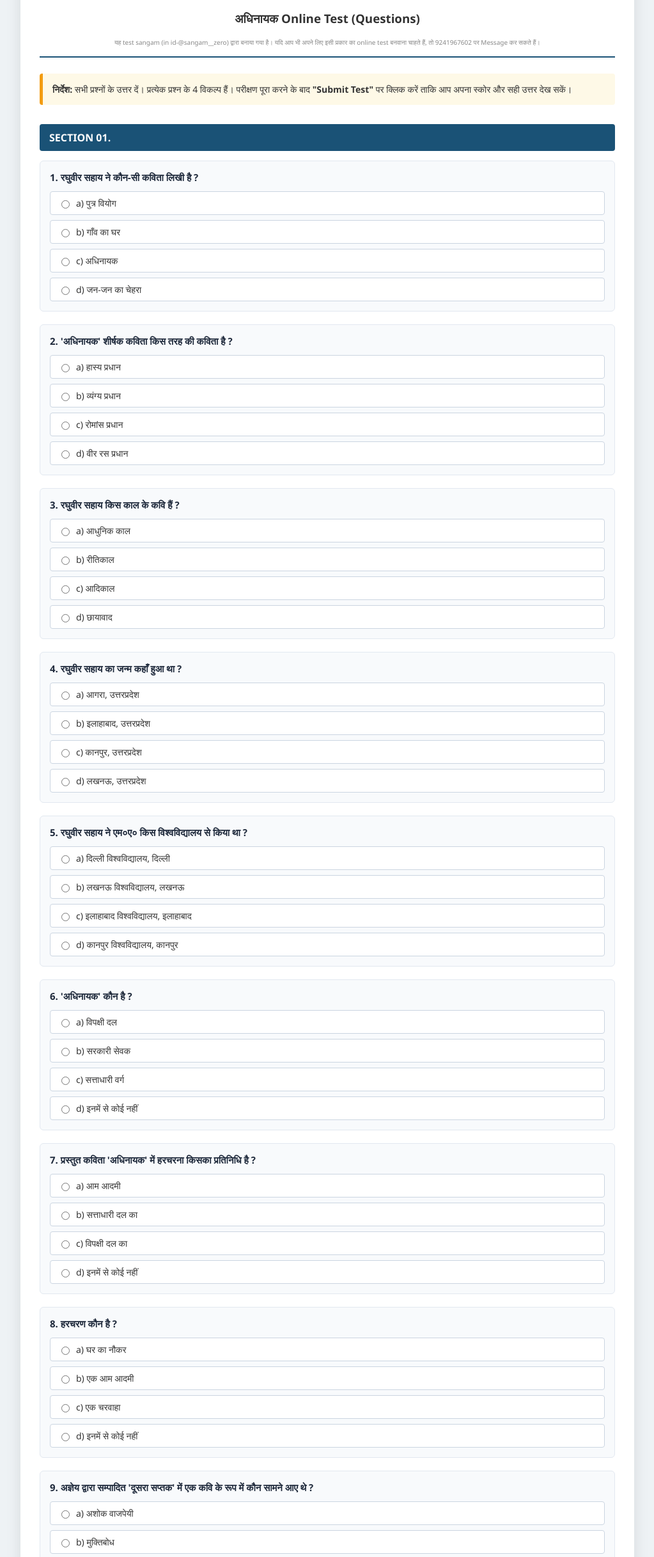
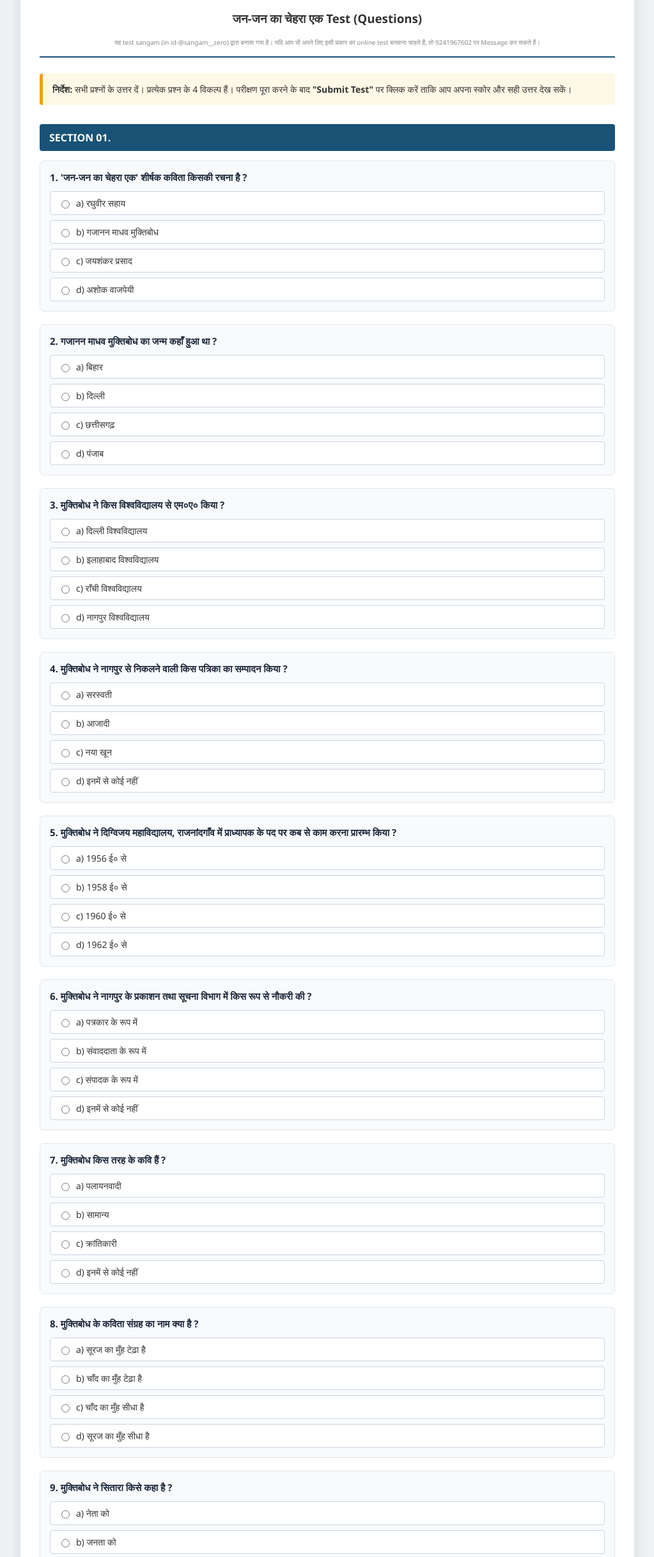
Before and after one commit to test-book-by-sangam/zero-42, a plain HTML site: page index.html in a window 1280 px wide. Shown: the part 97-2531 px from the top of the page at 64% size, without its empty margins (128-1151 px from the left). Drawn offline with Linux system fonts and the light colour scheme.

Commit message:
index.html

```diff
--- a/index.html
+++ b/index.html
@@ -48,7 +48,7 @@
 <div class="container">
     <div class="header">
         <h1>12th - LIVE EXAM PORTAL</h1>
-        <h3>अधिनायक Online Test (Questions)</h3>
+        <h3>जन-जन का चेहरा एक Test (Questions)</h3>
 <h2 style="font-size:10px; color:#888; font-weight:normal;">
     यह test sangam (in id-@sangam__zero) द्वारा बनाया गया है। यदि आप भी अपने लिए इसी प्रकार का online test बनवाना चाहते हैं, तो 9241967602 पर Message कर सकते हैं।</h2>
     </div>
@@ -65,35 +65,34 @@
         <script>
             // All 50 Questions Data (Generated Dynamically for clean code)
            const questions = [
-                // SECTION - अधिनायक (रघुवीर सहाय) - Hindi 12th Objective Questions
-                { q: "1. रघुवीर सहाय ने कौन-सी कविता लिखी है ?", opt: ["पुत्र वियोग", "गाँव का घर", "अधिनायक", "जन-जन का चेहरा"], ans: 2 },
-                { q: "2. 'अधिनायक' शीर्षक कविता किस तरह की कविता है ?", opt: ["हास्य प्रधान", "व्यंग्य प्रधान", "रोमांस प्रधान", "वीर रस प्रधान"], ans: 1 },
-                { q: "3. रघुवीर सहाय किस काल के कवि हैं ?", opt: ["आधुनिक काल", "रीतिकाल", "आदिकाल", "छायावाद"], ans: 0 },
-                { q: "4. रघुवीर सहाय का जन्म कहाँ हुआ था ?", opt: ["आगरा, उत्तरप्रदेश", "इलाहाबाद, उत्तरप्रदेश", "कानपुर, उत्तरप्रदेश", "लखनऊ, उत्तरप्रदेश"], ans: 3 },
-                { q: "5. रघुवीर सहाय ने एम०ए० किस विश्वविद्यालय से किया था ?", opt: ["दिल्ली विश्वविद्यालय, दिल्ली", "लखनऊ विश्वविद्यालय, लखनऊ", "इलाहाबाद विश्वविद्यालय, इलाहाबाद", "कानपुर विश्वविद्यालय, कानपुर"], ans: 1 },
-                { q: "6. 'अधिनायक' कौन है ?", opt: ["विपक्षी दल", "सरकारी सेवक", "सत्ताधारी वर्ग", "इनमें से कोई नहीं"], ans: 2 },
-                { q: "7. प्रस्तुत कविता 'अधिनायक' में हरचरना किसका प्रतिनिधि है ?", opt: ["आम आदमी", "सत्ताधारी दल का", "विपक्षी दल का", "इनमें से कोई नहीं"], ans: 0 },
-                { q: "8. हरचरण कौन है ?", opt: ["घर का नौकर", "एक आम आदमी", "एक चरवाहा", "इनमें से कोई नहीं"], ans: 0 },
-                { q: "9. अज्ञेय द्वारा सम्पादित 'दूसरा सप्तक' में एक कवि के रूप में कौन सामने आए थे ?", opt: ["अशोक वाजपेयी", "मुक्तिबोध", "रघुवीर सहाय", "ज्ञानेंद्रपति"], ans: 2 },
-                { q: "10. 'दूसरा सप्तक' के सात कवियों में कौन शामिल है ?", opt: ["जयशंकर प्रसाद", "रघुवीर सहाय", "मुक्तिबोध", "इनमें से कोई नहीं"], ans: 1 },
-                { q: "11. 'अधिनायक' शीर्षक कविता किस पर व्यंग्य है ?", opt: ["समकालीन राजनीति पर", "समकालीन राजनीतिक व्यवस्था पर", "सरकारी तंत्र पर", "इनमें से कोई नहीं"], ans: 0 },
-                { q: "12. रघुवीर सहाय किस सप्तक में एक कवि के रूप में शामिल हुए ?", opt: ["पहला सप्तक", "दूसरा सप्तक", "तीसरा सप्तक", "चौथा सप्तक"], ans: 1 },
-                { q: "13. रघुवीर सहाय की किस रचना के लिए साहित्य अकादमी पुरस्कार प्रदान किया गया ?", opt: ["हँसो-हँसो जल्दी हँसो", "कुछ पत्ते कुछ चिट्ठियाँ", "वे भूल गए हैं", "इनमें से कोई नहीं"], ans: 2 },
-                { q: "14. निम्नलिखित में कौन-सी रचना रघुवीर सहाय की नहीं है ?", opt: ["सीढ़ियों पर धूप में", "दिल्ली मेरा परदेश", "जो आदमी हम बना रहे हैं", "चाँद का मुँह टेढ़ा है"], ans: 3 },
-                { q: "15. निम्नलिखित में कौन-सी रचना रघुवीर सहाय की है ?", opt: ["काठ का सपना", "टूटी हुई बिखरी हुई", "वे लोग भूल गए हैं", "ध्रुवस्वामिनी"], ans: 2 },
-                { q: "16. रघुवीर सहाय नई दिल्ली से निकलने वाले किस अखबार के विशेष संवाददाता थे ?", opt: ["नवभारत टाइम्स", "हिन्दुस्तान टाइम्स", "टाइम्स ऑफ इंडिया", "इनमें से कोई नहीं"], ans: 0 },
-                { q: "17. रघुवीर सहाय किस समाचार साप्ताहिक के प्रधान संपादक थे ?", opt: ["दिनमान", "रविवार", "आज", "अमर उजाला"], ans: 0 },
-                { q: "18. 'दिल्ली मेरा परदेस' क्या है ?", opt: ["निबंध", "कहानी", "उपन्यास", "कविता"], ans: 0 },
-                { q: "19. 'आत्महत्या के विरुद्ध' क्या है ?", opt: ["निबंध", "कहानी", "कविता", "आलोचना"], ans: 2 },
-                { q: "20. रघुवीर सहाय का जन्म कब हुआ था ?", opt: ["9 दिसंबर, 1929 को", "19 दिसंबर, 1930 को", "29 सितंबर, 1931 को", "19 दिसंबर, 1928 को"], ans: 0 },
-                { q: "21. रघुवीर सहाय के पिताजी का क्या नाम था ?", opt: ["रघुवंश सहाय", "हरदेव सहाय", "मणिशंकर सहाय", "रघुनंदन सहाय"], ans: 1 },
-                { q: "22. रघुवीर सहाय का जन्म स्थल कौन-सा है ?", opt: ["काशी", "लखनऊ", "मेरठ", "आगरा"], ans: 1 },
-                { q: "23. कौन-सी कृति रघुवीर सहाय की है ?", opt: ["अतिरिक्त नहीं", "मुर्दाघर", "जहाज का पंछी", "सीढ़ियों पर धूप में"], ans: 3 },
-                { q: "24. 'अधिनायक' के रचयिता कौन हैं ?", opt: ["मुक्तिबोध", "रघुवीर सहाय", "नचिकेता", "ज्ञानेंद्रपति"], ans: 1 },
-                { q: "25. 'हँसो-हँसो जल्दी हँसो' के कवि हैं –", opt: ["रघुवीर सहाय", "मलयज", "सर्वेश्वर दयाल सक्सेना", "धूमिल"], ans: 0 },
-                { q: "26. रघुवीर सहाय किसके प्रधान संपादक थे ?", opt: ["'रविकर' के", "'दिनमान' के", "'साप्ताहिक हिन्दुस्तान' के", "'धर्मयुग' के"], ans: 1 },
-                { q: "27. रघुवीर सहाय किस कृति के रचनाकार हैं ?", opt: ["'तितली' के", "'इरावती' के", "'चितकोबरा' के", "'कुछ पते कुछ चिट्ठियाँ' के"], ans: 3 },
-                { q: "28. रघुवीर सहाय किस शती के रचनाकार हैं ?", opt: ["अठारहवीं शती के", "बीसवीं शती के", "उन्नीसवीं शती के", "इक्कीसवीं शती के"], ans: 1 }
+                // SECTION - जन-जन का चेहरा एक (गजानन माधव मुक्तिबोध) - Hindi 12th Objective Questions
+                { q: "1. 'जन-जन का चेहरा एक' शीर्षक कविता किसकी रचना है ?", opt: ["रघुवीर सहाय", "गजानन माधव मुक्तिबोध", "जयशंकर प्रसाद", "अशोक वाजपेयी"], ans: 1 },
+                { q: "2. गजानन माधव मुक्तिबोध का जन्म कहाँ हुआ था ?", opt: ["बिहार", "दिल्ली", "छत्तीसगढ़", "पंजाब"], ans: 2 },
+                { q: "3. मुक्तिबोध ने किस विश्वविद्यालय से एम०ए० किया ?", opt: ["दिल्ली विश्वविद्यालय", "इलाहाबाद विश्वविद्यालय", "राँची विश्वविद्यालय", "नागपुर विश्वविद्यालय"], ans: 3 },
+                { q: "4. मुक्तिबोध ने नागपुर से निकलने वाली किस पत्रिका का सम्पादन किया ?", opt: ["सरस्वती", "आजादी", "नया खून", "इनमें से कोई नहीं"], ans: 2 },
+                { q: "5. मुक्तिबोध ने दिग्विजय महाविद्यालय, राजनांदगाँव में प्राध्यापक के पद पर कब से काम करना प्रारम्भ किया ?", opt: ["1956 ई० से", "1958 ई० से", "1960 ई० से", "1962 ई० से"], ans: 1 },
+                { q: "6. मुक्तिबोध ने नागपुर के प्रकाशन तथा सूचना विभाग में किस रूप से नौकरी की ?", opt: ["पत्रकार के रूप में", "संवाददाता के रूप में", "संपादक के रूप में", "इनमें से कोई नहीं"], ans: 0 },
+                { q: "7. मुक्तिबोध किस तरह के कवि हैं ?", opt: ["पलायनवादी", "सामान्य", "क्रांतिकारी", "इनमें से कोई नहीं"], ans: 2 },
+                { q: "8. मुक्तिबोध के कविता संग्रह का नाम क्या है ?", opt: ["सूरज का मुँह टेढ़ा है", "चाँद का मुँह टेढ़ा है", "चाँद का मुँह सीधा है", "सूरज का मुँह सीधा है"], ans: 1 },
+                { q: "9. मुक्तिबोध ने सितारा किसे कहा है ?", opt: ["नेता को", "जनता को", "आकाश के तारे को", "इनमें से कोई नहीं"], ans: 1 },
+                { q: "10. मुक्तिबोध के अनुसार ग्वाला कहाँ से उठती है ?", opt: ["जनता से", "आग से", "ज्वालामुखी से", "इनमें से कोई नहीं"], ans: 0 },
+                { q: "11. अज्ञेय द्वारा संपादित 'तार सप्तक' के एक कवि के रूप में कौन सामने आए ?", opt: ["रघुवीर सहाय", "जयशंकर प्रसाद", "मुक्तिबोध", "इनमें से कोई नहीं"], ans: 2 },
+                { q: "12. कौन-सी कृति मुक्तिबोध की नहीं है ?", opt: ["चाँद का मुँह टेढ़ा है", "भूरी-भूरी खाक धूल", "सतह से उठता आदमी", "बिखरे मोती"], ans: 3 },
+                { q: "13. कौन-सी कृति मुक्तिबोध की नहीं है ?", opt: ["इतिहास और संस्कृति", "चन्द्रगुप्त", "काठ का सपना", "विपात्र"], ans: 1 },
+                { q: "14. कौन-सी रचना मुक्तिबोध की है ?", opt: ["सूरसागर", "विनयपत्रिका", "कामायनी : एक पुनर्विचार", "मुकुल"], ans: 2 },
+                { q: "15. 'एक साहित्यिक की डायरी' किसकी रचना है ?", opt: ["अज्ञेय", "निराला", "मुक्तिबोध", "रघुवीर सहाय"], ans: 2 },
+                { q: "16. मुक्तिबोध के पिता का क्या नाम था ?", opt: ["ऋतुराज मुक्तिबोध", "सुंदरराज मुक्तिबोध", "माधवराज मुक्तिबोध", "गजराज मुक्तिबोध"], ans: 2 },
+                { q: "17. कौन-सी रचना मुक्तिबोध की है ?", opt: ["दिव्यदान", "मुझे चाँद चाहिए", "भोर का तारा", "चाँद का मुँह टेढ़ा है"], ans: 3 },
+                { q: "18. कौन-सी रचना मुक्तिबोध की नहीं है ?", opt: ["नई कविता का आत्मसंघर्ष", "बिहारी पुनर्मूल्यांकन", "कामायनी : एक पुनर्विचार", "भूरी-भूरी खाक धूल"], ans: 1 },
+                { q: "19. मुक्तिबोध किस 'सप्तक' के कवि थे ?", opt: ["तार सप्तक", "दूसरा सप्तक", "तीसरा सप्तक", "चौथा सप्तक"], ans: 0 },
+                { q: "20. गजानन माधव मुक्तिबोध का जन्म कब हुआ था ?", opt: ["13 नवंबर, 1917 को", "11 सितंबर, 1918 को", "22 अक्टूबर, 1917 को", "15 दिसंबर, 1920 को"], ans: 0 },
+                { q: "21. मुक्तिबोध की माँ का नाम क्या था ?", opt: ["पुतली बाई", "पार्वती बाई", "अंबिका बाई", "राधा बाई"], ans: 1 },
+                { q: "22. मुक्तिबोध ने किसका संपादन किया ?", opt: ["आजादी", "नया खून", "कर्मवीर", "सरस्वती"], ans: 1 },
+                { q: "23. कौन-सी कृति मुक्तिबोध की है ?", opt: ["'चाँद का मुँह टेढ़ा है'", "'रास्ता इधर से है'", "'खंडिता'", "'द्रौपदी'"], ans: 0 },
+                { q: "24. 'जन-जन का चेहरा एक' के रचनाकार हैं-", opt: ["गजानन माधव मुक्तिबोध", "अज्ञेय", "रघुवीर सहाय", "ज्ञानेंद्रपति"], ans: 0 },
+                { q: "25. मुक्तिबोध की कविता है –", opt: ["'गाँव का घर'", "'जन-जन का चेहरा एक है'", "'उषा'", "'पुत्र वियोग'"], ans: 1 },
+                { q: "26. 'नए साहित्य का सौंदर्यशास्त्र' के लेखक हैं –", opt: ["ओमप्रकाश बाल्मीकि", "मुक्तिबोध", "हजारी प्रसाद द्विवेदी", "डॉ० नगेन्द्र"], ans: 1 },
+                { q: "27. 'कामायनी : एक पुनर्विचार' के रचयिता हैं –", opt: ["डॉ० नगेन्द्र", "डॉ० रामविलास शर्मा", "मुक्तिबोध", "नंददुलारे वाजपेयी"], ans: 2 }
             ];
             // Render Questions
             questions.forEach((item, index) => {
```
